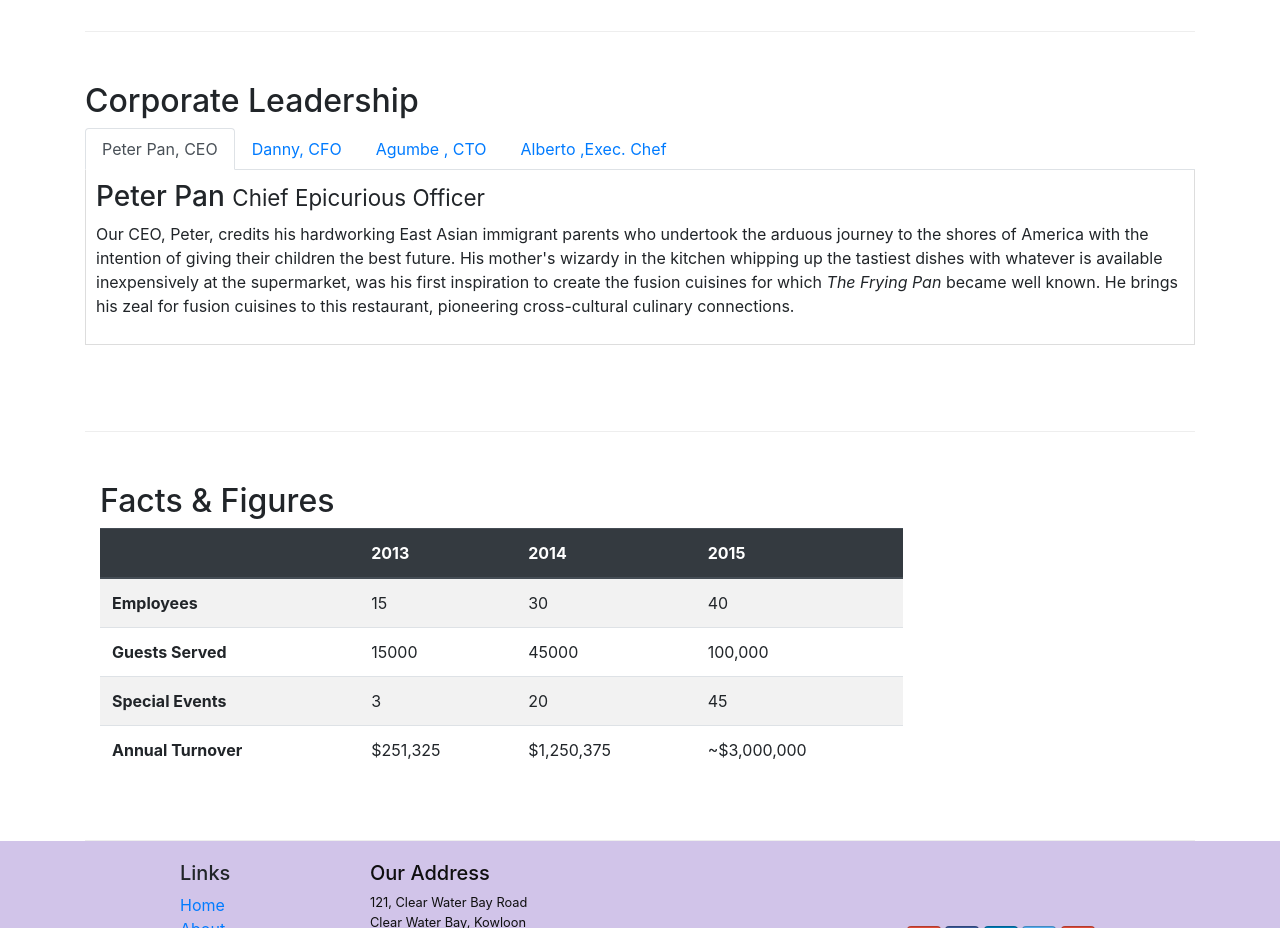
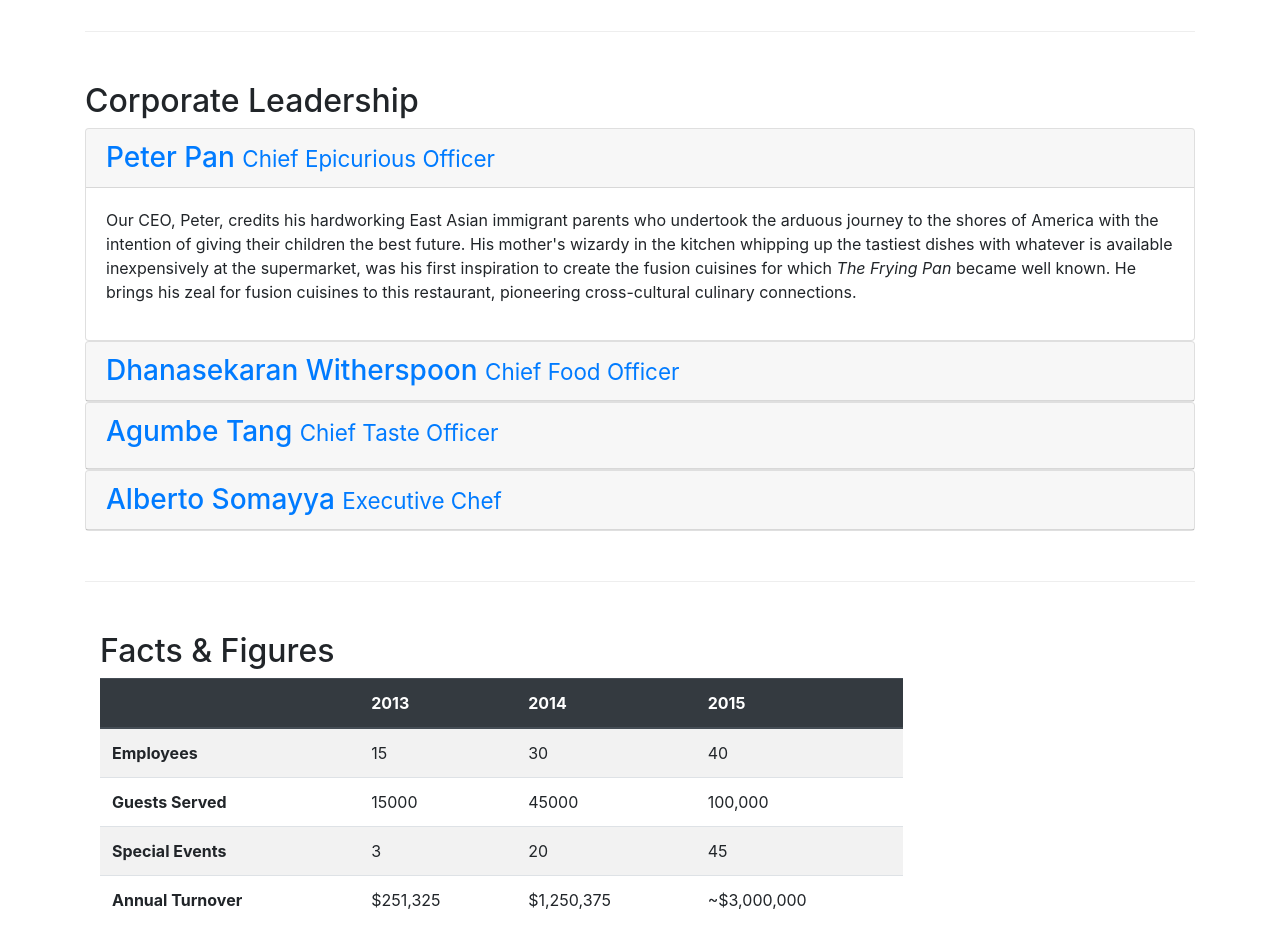
Before and after one commit to Shareef512/conFusion, a website: page aboutus.html in a window 1280 px wide. Shown: the part 940-1868 px from the top of the page. Drawn offline with nearby package versions, Linux system fonts and the light colour scheme.

Commit message:
accordian

```diff
--- a/aboutus.html
+++ b/aboutus.html
@@ -109,47 +109,52 @@
         <div class="row row-content">
             <div>
                 <h2>Corporate Leadership</h2>
-                <ul class="nav nav-tabs">
-                    <li class="nav-item">
-                        <a href="#peter" class="nav-link active" role="tab" data-toggle="tab">Peter Pan, CEO</a>
-                    </li>
-                    <li class="nav-item">
-                        <a href="#danny" class="nav-link " role="tab" data-toggle="tab">Danny, CFO</a>
-                    </li>
-                    <li class="nav-item">
-                        <a href="#agumbe" class="nav-link " role="tab" data-toggle="tab">Agumbe , CTO</a>
-                    </li>
-                    <li class="nav-item">
-                        <a href="#alberto" class="nav-link " role="tab" data-toggle="tab">Alberto ,Exec. Chef</a>
-                    </li>
-                </ul>
 
-                <div class="tab-content">
-
-                    <div class="tab-pane fade show active" id="peter" role ="tabpanel">
-                        <h3>Peter Pan <small>Chief Epicurious Officer</small></h3>
-                    <p class="d-none d-sm-block">Our CEO, Peter, credits his hardworking East Asian immigrant parents who undertook the arduous journey to the shores of America with the intention of giving their children the best future. His mother's wizardy in the kitchen whipping up the tastiest dishes with whatever is available inexpensively at the supermarket, was his first inspiration to create the fusion cuisines for which <em>The Frying Pan</em> became well known. He brings his zeal for fusion cuisines to this restaurant, pioneering cross-cultural culinary connections.</p>
+                <div id="accordion">
+                    <div class="card">
+                    <div class="card-header" role='tab' id="peterhead">
+                        <h3 class="mb-0"><a data-toggle ="collapse" data-target ="#peter" href="#">Peter Pan <small>Chief Epicurious Officer</small></a></h3>
+                    </div>
+                    <div class="collapse show " data-parent ="#accordion" id="peter" role ="tabpanel">
+                        <div class="card-body">
+                            <p class="d-none d-sm-block">Our CEO, Peter, credits his hardworking East Asian immigrant parents who undertook the arduous journey to the shores of America with the intention of giving their children the best future. His mother's wizardy in the kitchen whipping up the tastiest dishes with whatever is available inexpensively at the supermarket, was his first inspiration to create the fusion cuisines for which <em>The Frying Pan</em> became well known. He brings his zeal for fusion cuisines to this restaurant, pioneering cross-cultural culinary connections.</p>
+                        </div>
 
                     </div>
-                 <div class="tab-pane fade" id="danny" role="tabpanel">
-                     <h3>Dhanasekaran Witherspoon <small>Chief Food Officer</small></h3>
-                    <p class="d-none d-sm-block">Our CFO, Danny, as he is affectionately referred to by his colleagues, comes from a long established family tradition in farming and produce. His experiences growing up on a farm in the Australian outback gave him great appreciation for varieties of food sources. As he puts it in his own words, <em>Everything that runs, wins, and everything that stays, pays!</em></p>
+                    </div>
+                <div class="card">
+                    <div class="card-header">
+                        <h3 class="mb-0"> <a data-toggle='collapse' data-target ='#danny' href="#">Dhanasekaran Witherspoon <small>Chief Food Officer</small></a></h3>
+                    </div>
+                    <div class="collapse" id="danny" role="tabpanel">
+                    <div class="card-body">
+                        <p class="d-none d-sm-block">Our CFO, Danny, as he is affectionately referred to by his colleagues, comes from a long established family tradition in farming and produce. His experiences growing up on a farm in the Australian outback gave him great appreciation for varieties of food sources. As he puts it in his own words, <em>Everything that runs, wins, and everything that stays, pays!</em></p>
+                    </div>
                  </div>
-
-                 <div class="tab-pane fade" id="agumbe" role="tabpanel">
-
-                <h3>Agumbe Tang <small>Chief Taste Officer</small></h3>
-                    <p class="d-none d-sm-block">Blessed with the most discerning gustatory sense, Agumbe, our CTO, personally ensures that every dish that we serve meets his exacting tastes. Our chefs dread the tongue lashing that ensues if their dish does not meet his exacting standards. He lives by his motto, <em>You click only if you survive my lick.</em></p>
-                 </div>
-
-
-                <div class="tab-pane fade" id="alberto" role="tabpanel">
-                    <h3>Alberto Somayya <small>Executive Chef</small></h3>
-                <p class="d-none d-sm-block">Award winning three-star Michelin chef with wide International experience having worked closely with whos-who in the culinary world, he specializes in creating mouthwatering Indo-Italian fusion experiences. He says, <em>Put together the cuisines from the two craziest cultures, and you get a winning hit! Amma Mia!</em></p>
                 </div>
 
+                <div class="card">
+                    <div class="card-header">
+                        <h3 mb-0> <a data-toggle='collapse' data-target='#agumbe' href="#">Agumbe Tang <small>Chief Taste Officer</small></a></h3>
+                    </div>
 
+                    <div class="collapse " id="agumbe" role="tabpanel">
+                    <div class="card-body">
+                        <p class="d-none d-sm-block">Blessed with the most discerning gustatory sense, Agumbe, our CTO, personally ensures that every dish that we serve meets his exacting tastes. Our chefs dread the tongue lashing that ensues if their dish does not meet his exacting standards. He lives by his motto, <em>You click only if you survive my lick.</em></p>
+                    </div>
+                 </div>
+                </div>
+                <div class="card">
+                    <div class="card-header">
+                        <h3 class="mb-0"><a data-toggle='collapse' data-target='#alberto' href="#">Alberto Somayya <small>Executive Chef</small></a></h3>
+                    </div>
 
+                    <div class="collapse " id="alberto" role="tabpanel">
+                    <div class="card-body">
+                    <p class="d-none d-sm-block">Award winning three-star Michelin chef with wide International experience having worked closely with whos-who in the culinary world, he specializes in creating mouthwatering Indo-Italian fusion experiences. He says, <em>Put together the cuisines from the two craziest cultures, and you get a winning hit! Amma Mia!</em></p>
+                    </div>
+                 </div>
+                </div>
                 </div>
 
             </div>
```
Also changed, not shown: index.html (+1 -6 lines).
